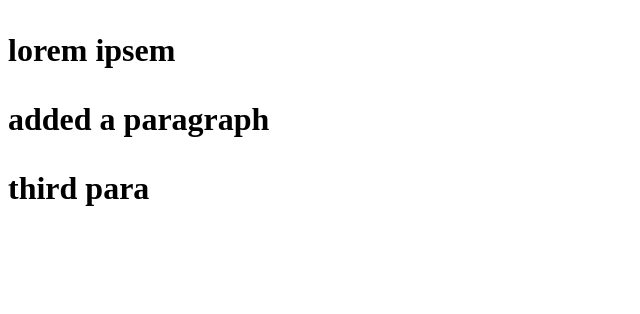
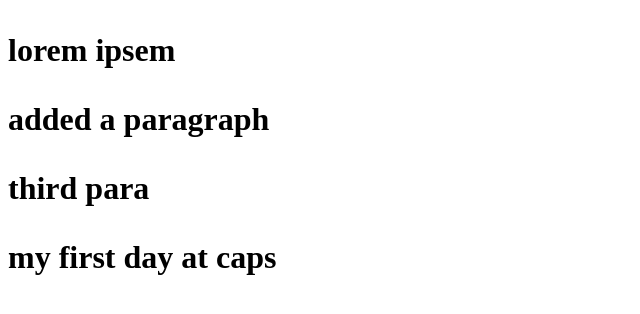
Before and after one commit to meletulu/wednsday, a plain HTML site: page html[/index.html in a window 1280 px wide. Shown: the whole page, without its empty margins (0-640 px from the left). Drawn offline with Linux system fonts and the light colour scheme.

Commit message:
first day at work

```diff
--- a/html[/index.html
+++ b/html[/index.html
@@ -8,5 +8,6 @@
   <h1><p>lorem ipsem</p></h1>
   <h1><p>added a paragraph</p></h1>
   <h1><p>third para</p></h1>
+  <h1><p>my first day at caps</p></h1>
   <body></body>
 </html>
```
